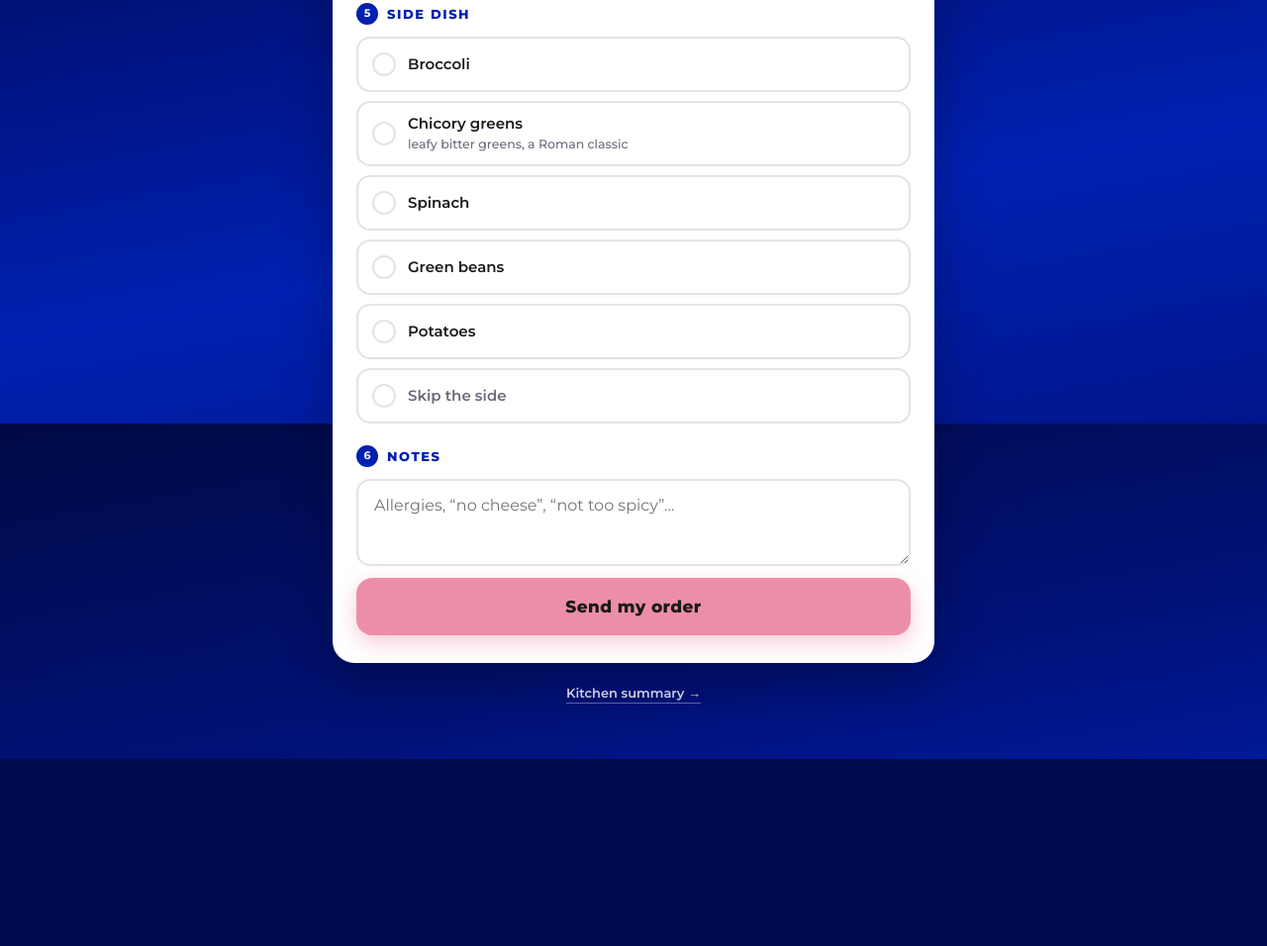
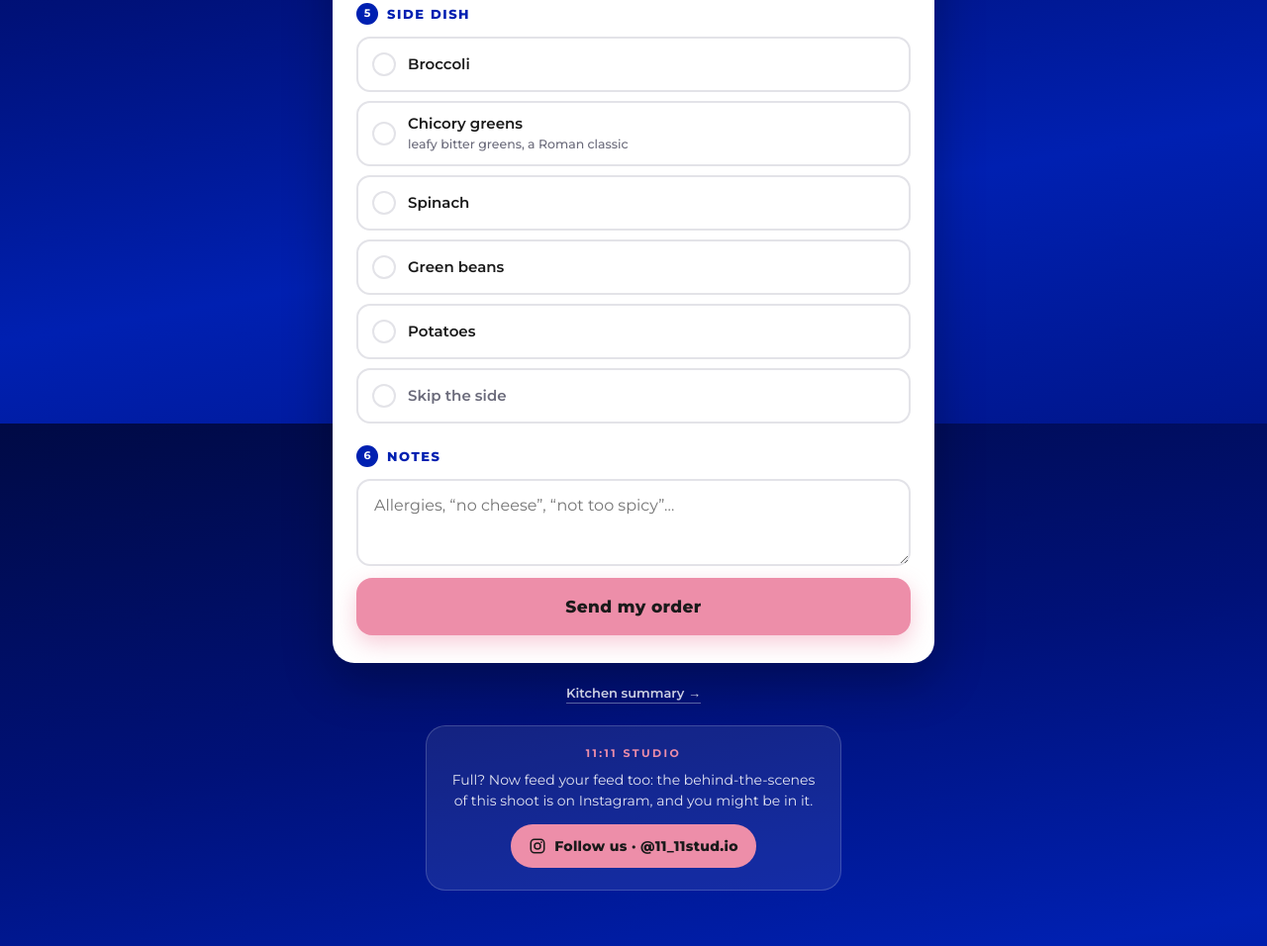
Before and after one commit to 11-11studio/menu-set-tally-winter, a plain HTML site: page index.html in a window 1280 px wide. Shown: the part 1172-2128 px from the top of the page at 99% size. Before the commit the page ends 1939 px from the top, so only its background shows below. Drawn offline with Linux system fonts and the light colour scheme.

Commit message:
Blocco Instagram 11:11 Studio in fondo alla pagina (IT/EN/ES)

```diff
--- a/index.html
+++ b/index.html
@@ -165,6 +165,15 @@ textarea{min-height:88px;resize:vertical;line-height:1.4}
 .piede{margin-top:18px;text-align:center}
 .piede a{color:rgba(255,255,255,.8);font-size:13px;font-weight:600;text-decoration:none;border-bottom:1px solid rgba(255,255,255,.35);padding-bottom:2px}
 .badge-demo{display:inline-block;margin:0 0 14px;padding:7px 12px;border-radius:999px;background:rgba(255,255,255,.14);border:1px solid rgba(255,255,255,.3);color:#fff;font-size:11px;font-weight:700;letter-spacing:.06em}
+
+/* ---- instagram ---- */
+.ig{margin:22px auto 0;max-width:420px;padding:20px 18px 22px;border-radius:20px;text-align:center;
+  background:rgba(255,255,255,.08);border:1px solid rgba(255,255,255,.18)}
+.ig-eyebrow{font-size:11px;letter-spacing:.22em;text-transform:uppercase;color:var(--rosa);font-weight:700;margin-bottom:8px}
+.ig-testo{margin:0 0 14px;color:rgba(255,255,255,.88);font-size:14px;line-height:1.45}
+.ig-btn{display:inline-flex;align-items:center;gap:8px;padding:12px 18px;border-radius:999px;
+  background:var(--rosa);color:#1A1A1A;font-weight:800;font-size:14px;text-decoration:none;letter-spacing:.02em}
+.ig-btn:active{transform:translateY(1px)}
 
 /* ---- conferma ---- */
 .ok-icon{width:62px;height:62px;margin:2px auto 14px;border-radius:50%;background:var(--rosa);display:flex;align-items:center;justify-content:center}
@@ -350,6 +359,16 @@ textarea{min-height:88px;resize:vertical;line-height:1.4}
     <a href="#cucina" id="linkCucina" data-i18n="linkCucina">Riepilogo cucina →</a>
   </div>
 
+  <!-- ============ INSTAGRAM 11:11 ============ -->
+  <aside class="ig">
+    <div class="ig-eyebrow">11:11 Studio</div>
+    <p class="ig-testo" data-i18n="igTesto">Sazio? Ora nutri anche il feed: su Instagram c'è il dietro le quinte di questo set, e magari ci sei anche tu.</p>
+    <a class="ig-btn" href="https://www.instagram.com/11_11stud.io" target="_blank" rel="noopener">
+      <svg viewBox="0 0 24 24" width="18" height="18" aria-hidden="true"><rect x="3" y="3" width="18" height="18" rx="5" fill="none" stroke="currentColor" stroke-width="2"/><circle cx="12" cy="12" r="4" fill="none" stroke="currentColor" stroke-width="2"/><circle cx="17.3" cy="6.7" r="1.2" fill="currentColor"/></svg>
+      <span data-i18n="igBottone">Seguici · @11_11stud.io</span>
+    </a>
+  </aside>
+
 </div>
 
 <script>
@@ -533,6 +552,8 @@ const I18N = {
     confAvviso: "Puoi cambiare idea fino alle <b>10:30</b>, rimandando il modulo.",
     cambiaScelta: "Cambia scelta",
     linkCucina: "Riepilogo cucina →",
+    igTesto: "Sazio? Ora nutri anche il feed: su Instagram c'è il dietro le quinte di questo set, e magari ci sei anche tu.",
+    igBottone: "Seguici · @11_11stud.io",
 
     cucinaTitolo: "Riepilogo cucina",
     kpiRisposte: "risposte",
@@ -610,6 +631,8 @@ const I18N = {
     confAvviso: "You can change your mind until <b>10:30</b> — just send the form again.",
     cambiaScelta: "Change my choice",
     linkCucina: "Kitchen summary →",
+    igTesto: "Full? Now feed your feed too: the behind-the-scenes of this shoot is on Instagram, and you might be in it.",
+    igBottone: "Follow us · @11_11stud.io",
 
     cucinaTitolo: "Kitchen summary",
     kpiRisposte: "answers",
@@ -687,6 +710,8 @@ const I18N = {
     confAvviso: "Puedes cambiar de idea hasta las <b>10:30</b>, volviendo a enviar el formulario.",
     cambiaScelta: "Cambiar elección",
     linkCucina: "Resumen cocina →",
+    igTesto: "¿Lleno? Ahora alimenta también tu feed: el detrás de cámaras de este rodaje está en Instagram, y a lo mejor sales tú.",
+    igBottone: "Síguenos · @11_11stud.io",
 
     cucinaTitolo: "Resumen cocina",
     kpiRisposte: "respuestas",
```
